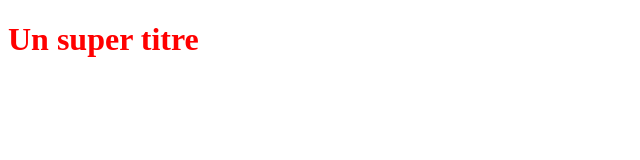
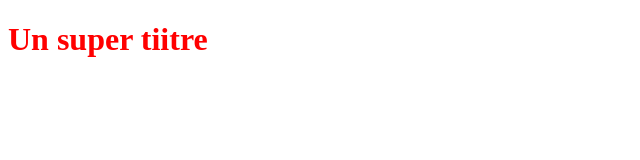
Before and after one commit to djaunie/OpenclassroomsProject, a plain HTML site: page index.html in a window 1280 px wide. Shown: the full height of the page, 0-640 px from the left. Drawn offline with Linux system fonts and the light colour scheme.

Commit message:
Modif de index.html

```diff
--- a/index.html
+++ b/index.html
@@ -5,6 +5,6 @@
    <link rel="stylesheet" type="text/css" href="styles.css">
 </head>
 <body>
-   <h1>Un super titre</h1>
+   <h1>Un super tiitre</h1>
 </body>
 </html>
```
